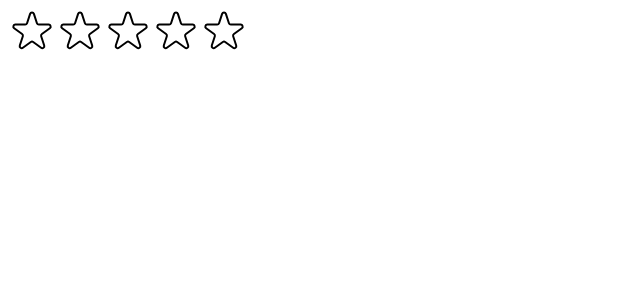
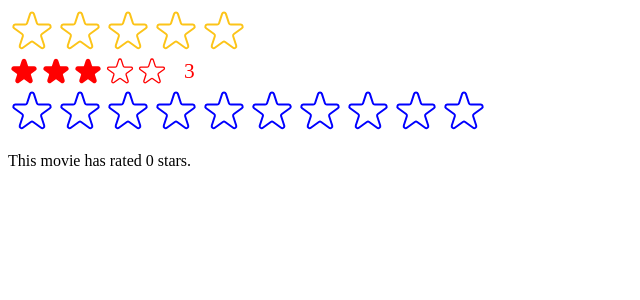
Before and after one commit to rehanmosabbir/usepopcorn, a React (Create React App) app: page / in a window 1280 px wide. Shown: the top 300 px of the page, without its empty margins (0-640 px from the left). Built offline with nearby package versions, Linux system fonts and the light colour scheme.

Commit message:
finish StarRating component

```diff
--- a/src/StarRating.js
+++ b/src/StarRating.js
@@ -1,4 +1,5 @@
 import { useState } from "react";
+import PropTypes from "prop-types";
 
 const containerStyle = {
   display: "flex",
@@ -10,19 +11,41 @@
   display: "flex",
 };
 
+StarRating.propTypes = {
+  maxRating: PropTypes.number,
+  color: PropTypes.string,
+  size: PropTypes.number,
+  className: PropTypes.string,
+  messages: PropTypes.array,
+  defaultRating: PropTypes.number,
+  onSetRating: PropTypes.func,
+};
+
+export default function StarRating({
+  maxRating = 5,
+  color = "#fcc419",
+  size = 48,
+  className = "",
+  messages = [],
+  defaultRating = 0,
+  onSetRating,
+}) {
+  const [rating, setRating] = useState(defaultRating);
+  const [tempRating, setTempRating] = useState(0);
+
   const textStyle = {
     margin: "0",
     lineHeight: "1",
+    color,
+    fontSize: `${size / 1.5}px`,
   };
-export default function StarRating({ maxRating = 5 }) {
-  const [rating, setRating] = useState(0);
-  const [tempRating, setTempRating] = useState(0);
 
   function handleRating(rating) {
     setRating(rating);
+    onSetRating(rating);
   }
   return (
-    <div style={containerStyle}>
+    <div style={containerStyle} className={className}>
       <div style={starContainerStyle}>
         {Array.from({ length: maxRating }, (_, i) => (
           <Star
@@ -31,20 +54,27 @@
             onRate={() => handleRating(i + 1)}
             onMouseIn={() => setTempRating(i + 1)}
             onMouseOut={() => setTempRating(0)}
+            color={color}
+            size={size}
           />
         ))}
       </div>
-      <p style={textStyle}>{tempRating || ""}</p>
+      <p style={textStyle}>
+        {messages.length === maxRating
+          ? messages[tempRating ? tempRating - 1 : rating - 1]
+          : tempRating || rating || ""}
+      </p>
     </div>
   );
 }
+
+function Star({ onRate, full, onMouseIn, onMouseOut, color, size }) {
   const starStyle = {
     display: "block",
-  height: "48px",
-  width: "48px",
+    height: `${size}px`,
+    width: `${size}px`,
     cursor: "pointer",
   };
-function Star({ onRate, full, onMouseIn, onMouseOut }) {
   return (
     <span
       style={starStyle}
@@ -56,8 +86,8 @@
         <svg
           xmlns="http://www.w3.org/2000/svg"
           viewBox="0 0 20 20"
-          fill="#000"
-          stroke="#000"
+          fill={color}
+          stroke={color}
         >
           <path d="M9.049 2.927c.3-.921 1.603-.921 1.902 0l1.07 3.292a1 1 0 00.95.69h3.462c.969 0 1.371 1.24.588 1.81l-2.8 2.034a1 1 0 00-.364 1.118l1.07 3.292c.3.921-.755 1.688-1.54 1.118l-2.8-2.034a1 1 0 00-1.175 0l-2.8 2.034c-.784.57-1.838-.197-1.539-1.118l1.07-3.292a1 1 0 00-.364-1.118L2.98 8.72c-.783-.57-.38-1.81.588-1.81h3.461a1 1 0 00.951-.69l1.07-3.292z" />
         </svg>
@@ -66,7 +96,7 @@
           xmlns="http://www.w3.org/2000/svg"
           fill="none"
           viewBox="0 0 24 24"
-          stroke="#000"
+          stroke={color}
         >
           <path
             strokeLinecap="round"
@@ -79,36 +109,3 @@
     </span>
   );
 }
-
-/*
-FULL STAR
-
-<svg
-  xmlns="http://www.w3.org/2000/svg"
-  viewBox="0 0 20 20"
-  fill="#000"
-  stroke="#000"
->
-  <path
-    d="M9.049 2.927c.3-.921 1.603-.921 1.902 0l1.07 3.292a1 1 0 00.95.69h3.462c.969 0 1.371 1.24.588 1.81l-2.8 2.034a1 1 0 00-.364 1.118l1.07 3.292c.3.921-.755 1.688-1.54 1.118l-2.8-2.034a1 1 0 00-1.175 0l-2.8 2.034c-.784.57-1.838-.197-1.539-1.118l1.07-3.292a1 1 0 00-.364-1.118L2.98 8.72c-.783-.57-.38-1.81.588-1.81h3.461a1 1 0 00.951-.69l1.07-3.292z"
-  />
-</svg>
-
-
-EMPTY STAR
-
-<svg
-  xmlns="http://www.w3.org/2000/svg"
-  fill="none"
-  viewBox="0 0 24 24"
-  stroke="#000"
->
-  <path
-    strokeLinecap="round"
-    strokeLinejoin="round"
-    strokeWidth="{2}"
-    d="M11.049 2.927c.3-.921 1.603-.921 1.902 0l1.519 4.674a1 1 0 00.95.69h4.915c.969 0 1.371 1.24.588 1.81l-3.976 2.888a1 1 0 00-.363 1.118l1.518 4.674c.3.922-.755 1.688-1.538 1.118l-3.976-2.888a1 1 0 00-1.176 0l-3.976 2.888c-.783.57-1.838-.197-1.538-1.118l1.518-4.674a1 1 0 00-.363-1.118l-3.976-2.888c-.784-.57-.38-1.81.588-1.81h4.914a1 1 0 00.951-.69l1.519-4.674z"
-  />
-</svg>
-
-*/
--- a/src/index.js
+++ b/src/index.js
@@ -1,13 +1,34 @@
-import React from "react";
+import React, { useState } from "react";
 import ReactDOM from "react-dom/client";
 // import './index.css';
 // import App from './App';
 import StarRating from "./StarRating";
 
+function Test() {
+  const [movieRating, setMovieRating] = useState(0);
+  return (
+    <div>
+      <StarRating maxRating={10} color="blue" onSetRating={setMovieRating} />
+      <p>This movie has rated {movieRating} stars.</p>
+    </div>
+  );
+}
+
 const root = ReactDOM.createRoot(document.getElementById("root"));
 root.render(
   <React.StrictMode>
     {/* <App /> */}
-    <StarRating maxRating={5} />
+    <StarRating
+      maxRating={5}
+      messages={["Terrible", "Bad", "Okay", "Good", "Amazing"]}
+    />
+    <StarRating
+      maxRating={5}
+      color="red"
+      size="32"
+      className="test"
+      defaultRating={3}
+    />
+    <Test />
   </React.StrictMode>
 );
```
Lines whose indentation alone changed are shown as unchanged.
